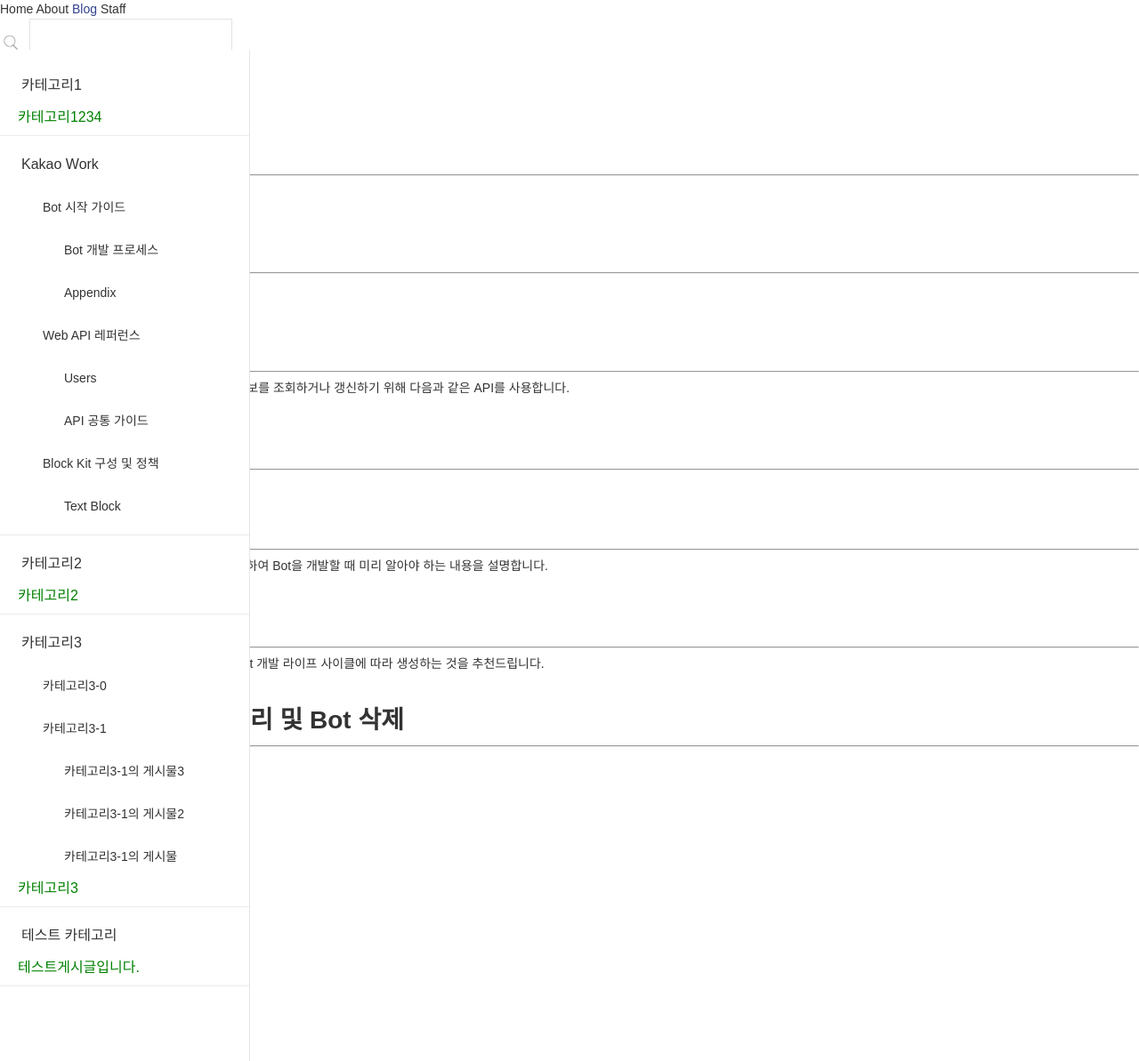
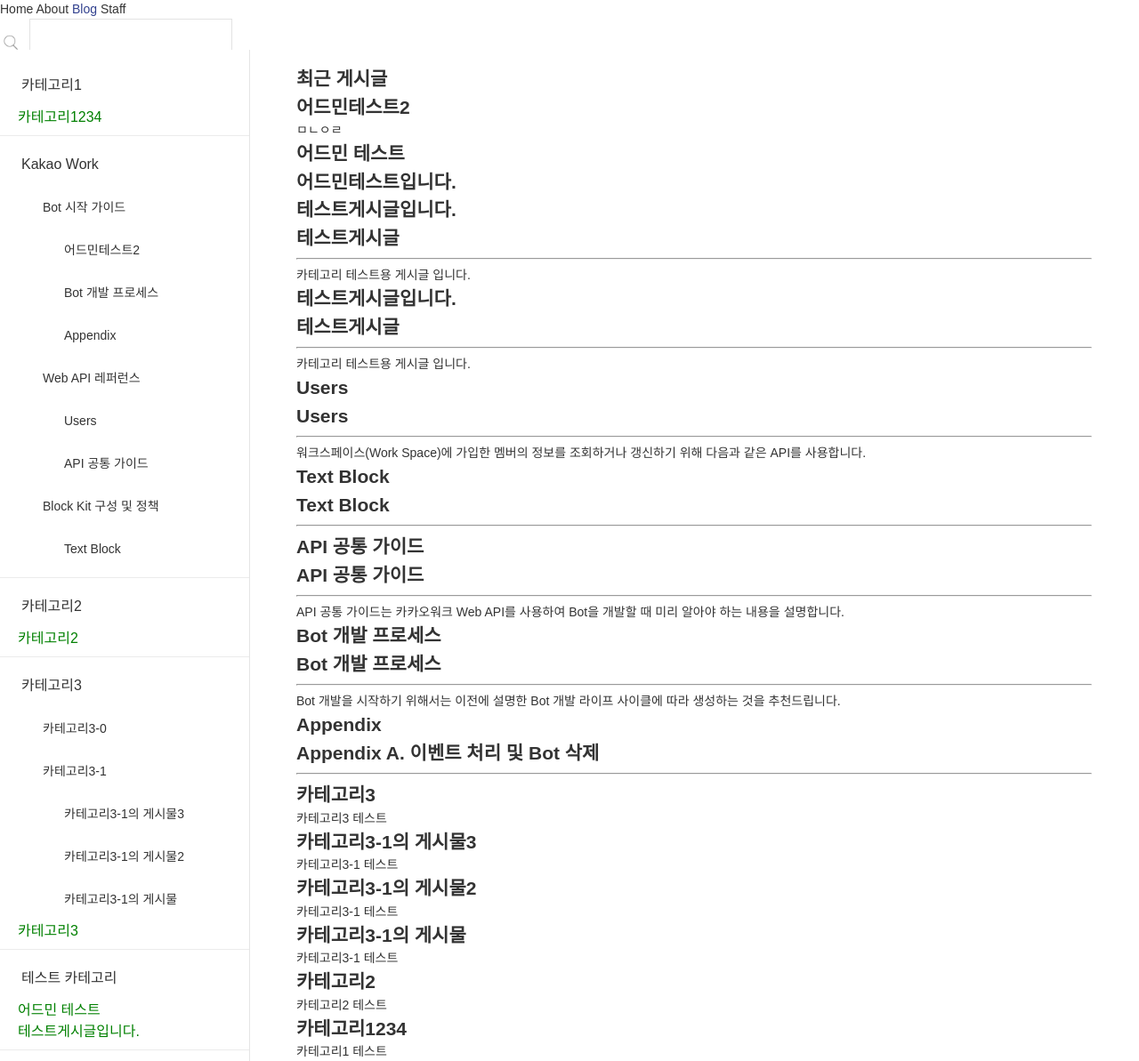
Before and after one commit to wngks8321/wngks8321.github.io, a Jekyll site: the page built from blog.html, in a window 1280 px wide and 1193 px high. Shown: the whole window at 89% size. Built offline with Jekyll 4.4.1, drawn with Linux system fonts in a browser that asks for light colours; nearby versions of some CDN libraries.

Commit message:
github admin 추가

```diff
--- a/Gemfile
+++ b/Gemfile
@@ -20,6 +20,7 @@ group :jekyll_plugins do
   gem "jekyll-category-pages"
 end
 
+gem 'jekyll-admin', group: :jekyll_plugins
 # Windows and JRuby does not include zoneinfo files, so bundle the tzinfo-data gem
 # and associated library.
 platforms :mingw, :x64_mingw, :mswin, :jruby do
--- a/_includes/head.html
+++ b/_includes/head.html
@@ -10,5 +10,7 @@
   <script src="https://cdnjs.cloudflare.com/ajax/libs/vue/2.2.6/vue.min.js"></script>
   <script src="https://cdnjs.cloudflare.com/ajax/libs/axios/0.16.0/axios.min.js"></script>
   <script src="/assets/js/common.js"></script>
+  <meta name="google-signin-client_id" content="306352722636-apf5s6bge6spaalkek7pf119ci9qu451.apps.googleusercontent.com">
+  <meta name="google-signin-scope" content="https://www.googleapis.com/auth/analytics.readonly">
   {% include ga.html %}
 </head>
--- a/_layouts/default.html
+++ b/_layouts/default.html
@@ -14,6 +14,12 @@
   <div style="clear: both;"></div>
 </form>
     {% include header.html %}
-    {{ content }}
+
+    <main id="mainContent" class="doc-main">
+      <section class="inner-main">
+        {{ content }}
+
+      </section>
+    </main>
   </body>
 </html>
--- /dev/null
+++ b/_posts/2020-11-06-admin-test.md
@@ -0,0 +1,12 @@
+---
+title: 어드민 테스트
+layout: post
+categories:
+- test_category
+tags:
+- test
+---
+
+# 어드민테스트입니다.
+
+어드민 테스트 중이에요
--- /dev/null
+++ b/_posts/2020-11-06-admin-test2.md
@@ -0,0 +1,8 @@
+---
+title: 어드민테스트2
+layout: post
+categories:
+- botdevguide
+---
+
+ㅁㄴㅇㄹ
```
Also changed, not shown: Gemfile.lock, 6 other files.
